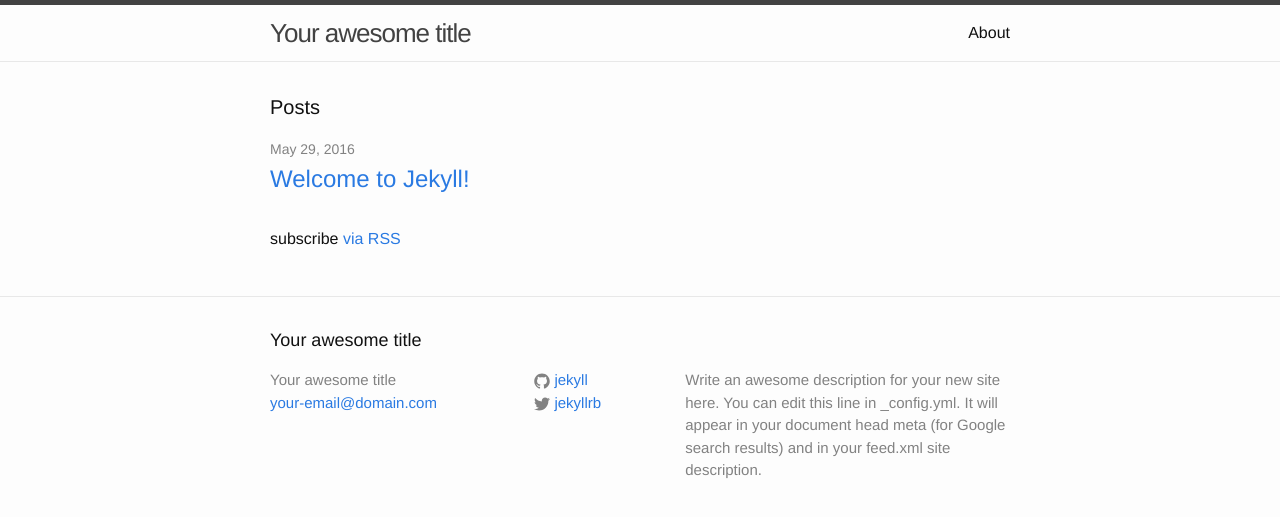
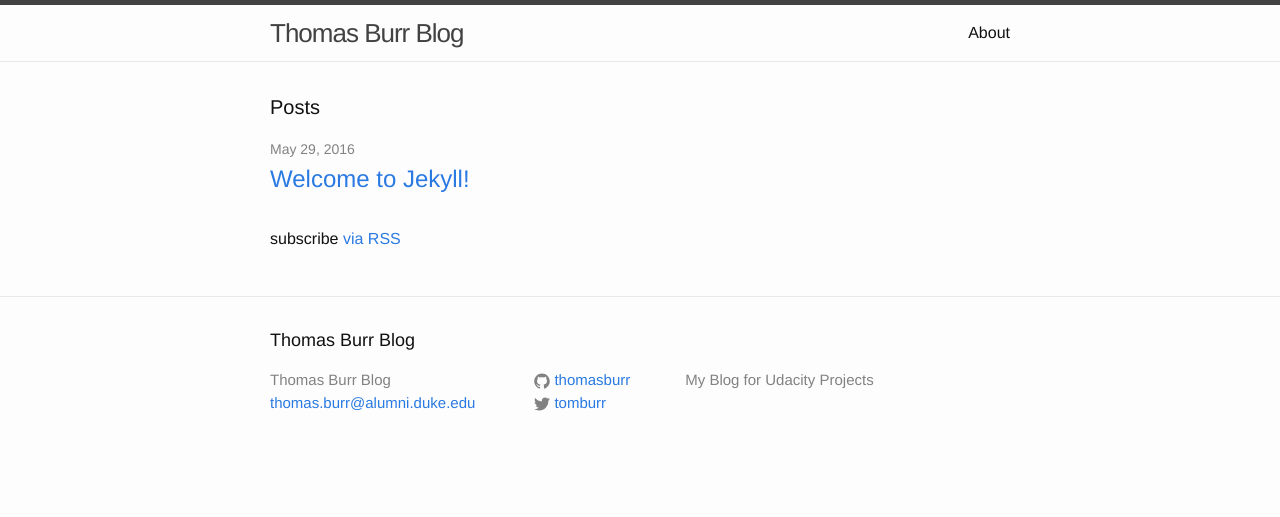
Before and after one commit to thomasburr/thomasburr.github.io, a Jekyll site: the page built from index.html, in a window 1280 px wide. Shown: the top 517 px of the page. Built offline with Jekyll 4.4.1, drawn with Linux system fonts in a browser that asks for light colours.

Commit message:
Update _config.yml

```diff
--- a/_config.yml
+++ b/_config.yml
@@ -6,16 +6,14 @@
 # 'jekyll serve'. If you change this file, please restart the server process.
 
 # Site settings
-title: Your awesome title
-email: your-email@domain.com
+title: Thomas Burr Blog
+email: thomas.burr@alumni.duke.edu
 description: > # this means to ignore newlines until "baseurl:"
-  Write an awesome description for your new site here. You can edit this
-  line in _config.yml. It will appear in your document head meta (for
-  Google search results) and in your feed.xml site description.
+  My Blog for Udacity Projects
 baseurl: "" # the subpath of your site, e.g. /blog
 url: "http://yourdomain.com" # the base hostname & protocol for your site
-twitter_username: jekyllrb
-github_username:  jekyll
+twitter_username: tomburr
+github_username:  thomasburr
 
 # Build settings
 markdown: kramdown
```
